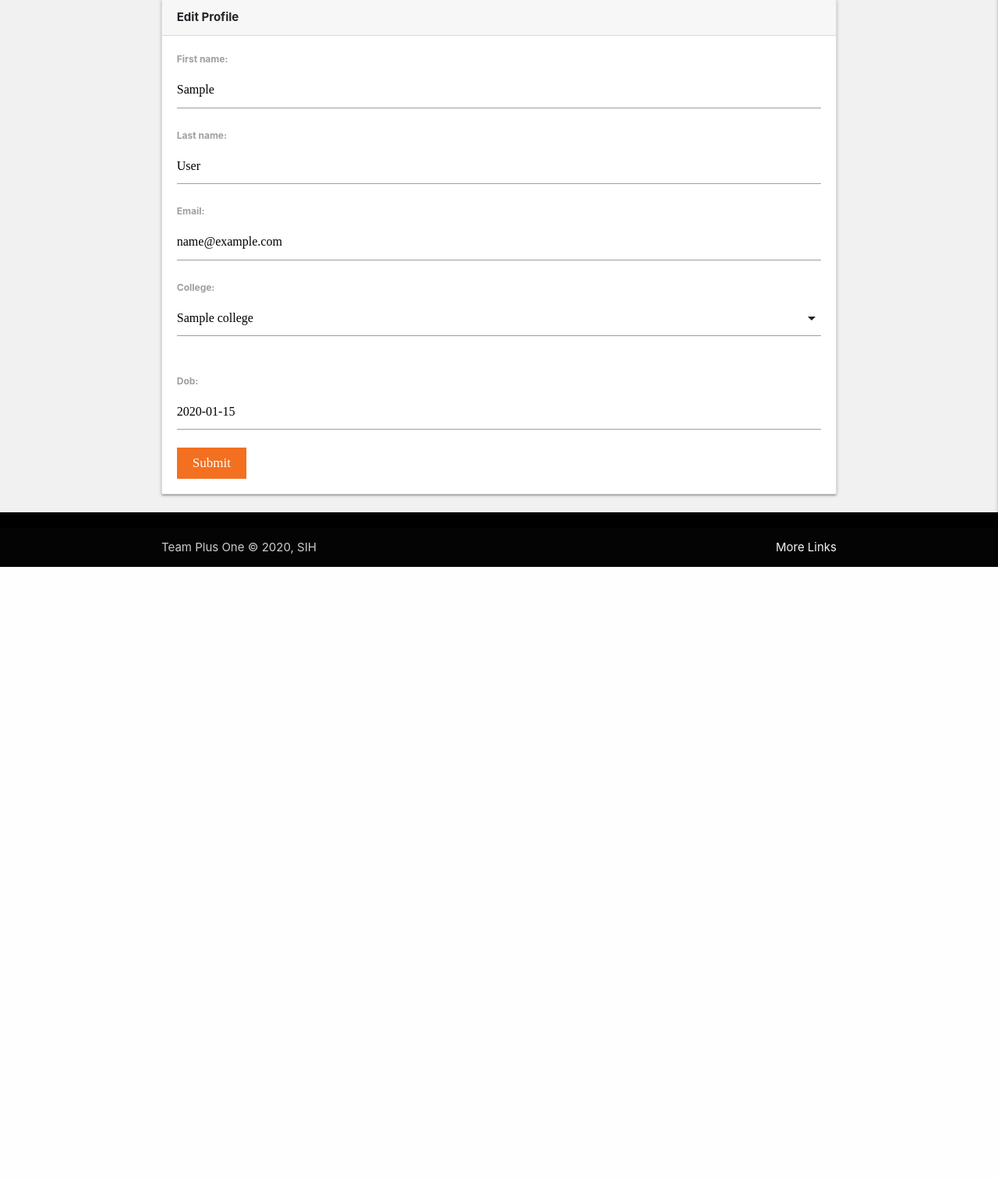
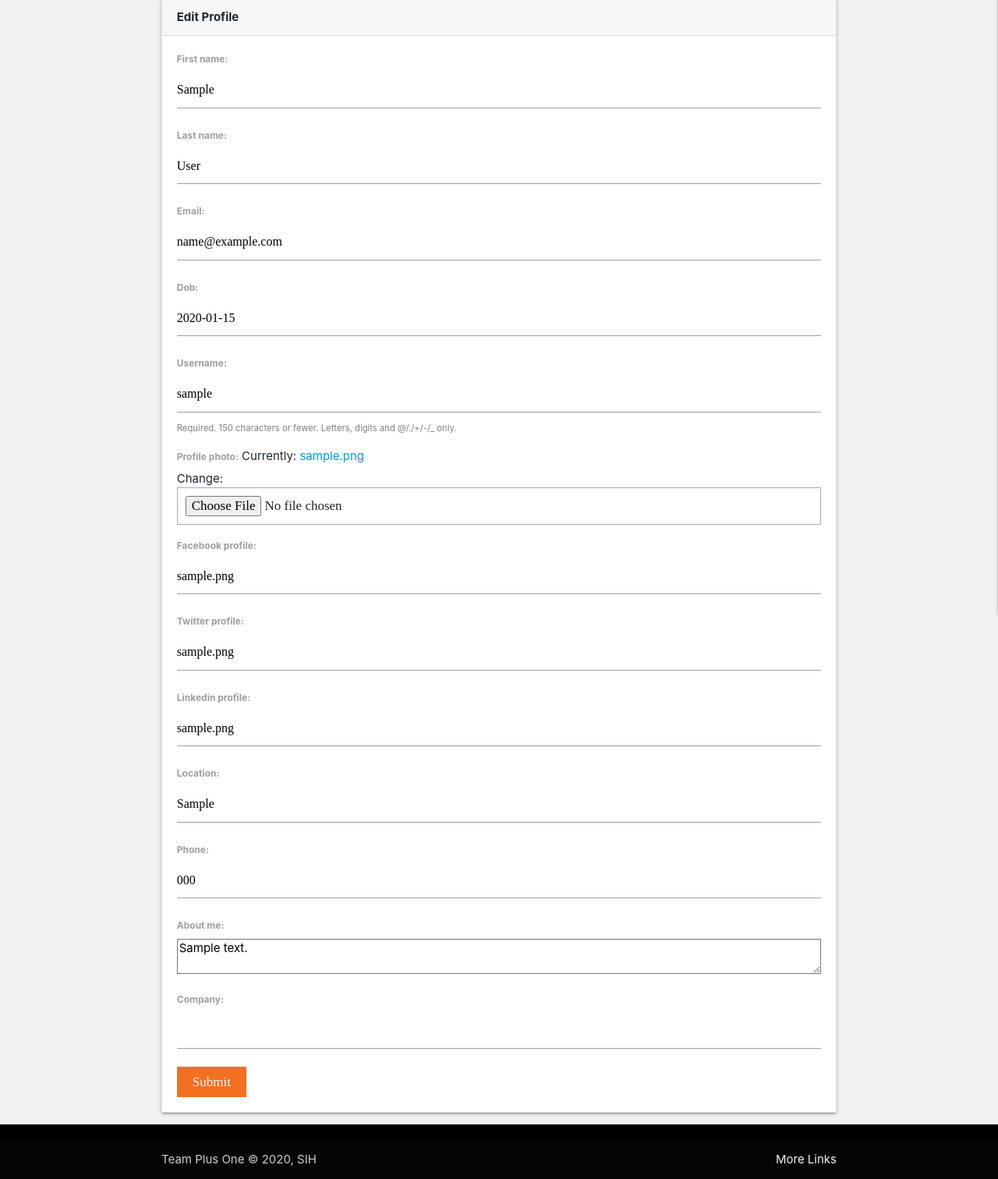
Before and after one commit to chiragagarwal54/AlumniTrackingSystem, a Django app: page /profile/edit in a window 1280 px wide. Shown: the part 73-1585 px from the top of the page at 78% size. Before the commit the page ends 800 px from the top, so only its background shows below. Run offline with Django 3.2, Linux system fonts and the light colour scheme; a user stored in the database is signed in; tables that the repository leaves empty hold one stand-in row (values such as "Sample post"); grey boxes marked "Sample" are stand-in pictures; some libraries are stand-ins or nearby versions; grey boxes are pictures that could not be loaded.

Commit message:
edit profile update

```diff
--- a/accounts/forms.py
+++ b/accounts/forms.py
@@ -197,6 +197,8 @@ class AccountAuthenticationForm(forms.ModelForm):
 
 class UpdateAlumniProfile(forms.ModelForm):
 
+    company = forms.CharField(max_length=200, required=False)
+
     class Meta:
         model = User
-        fields = ('first_name', 'last_name', 'email', 'college', 'dob')
+        fields = ('first_name', 'last_name', 'email', 'dob', 'username', 'profile_photo', 'facebook_profile', 'twitter_profile', 'linkedin_profile', 'location', 'phone', 'about_me')
```
Also changed, not shown: base/templates/profile.html (+9 -8 lines).
